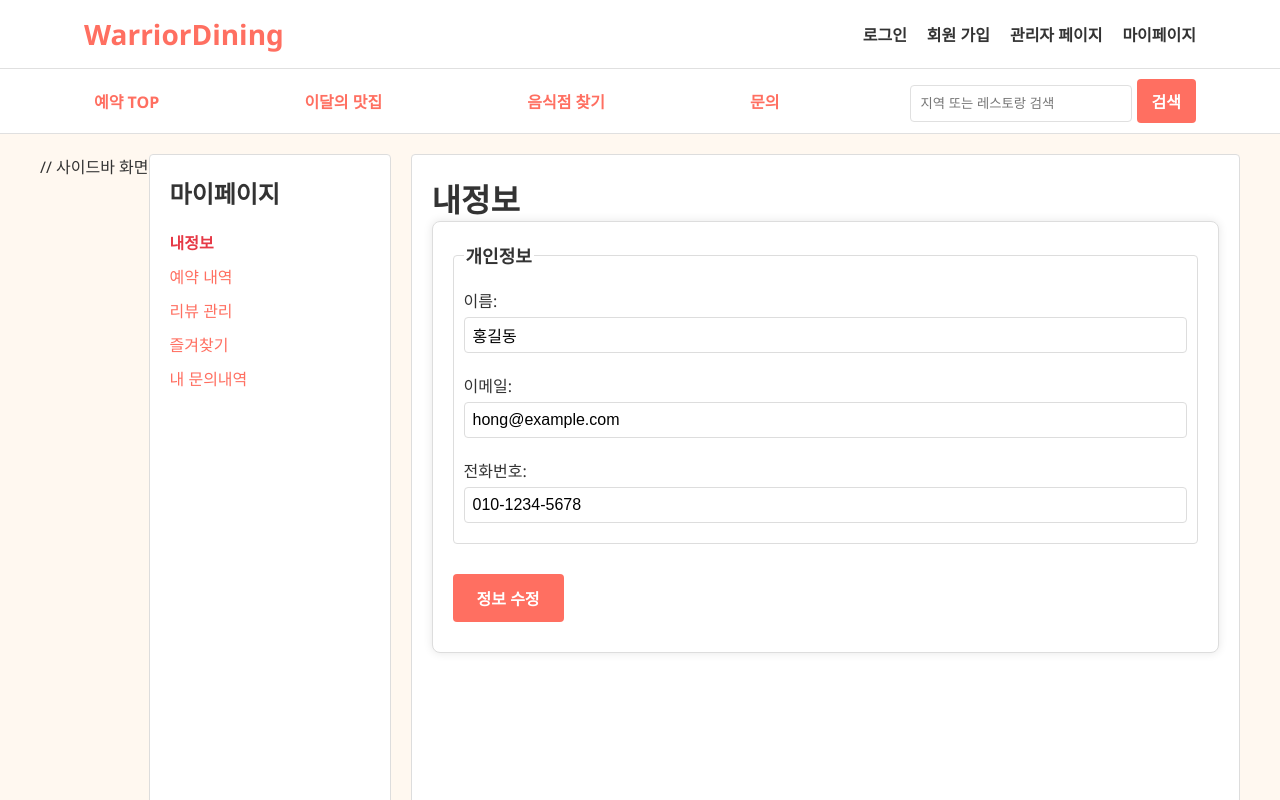
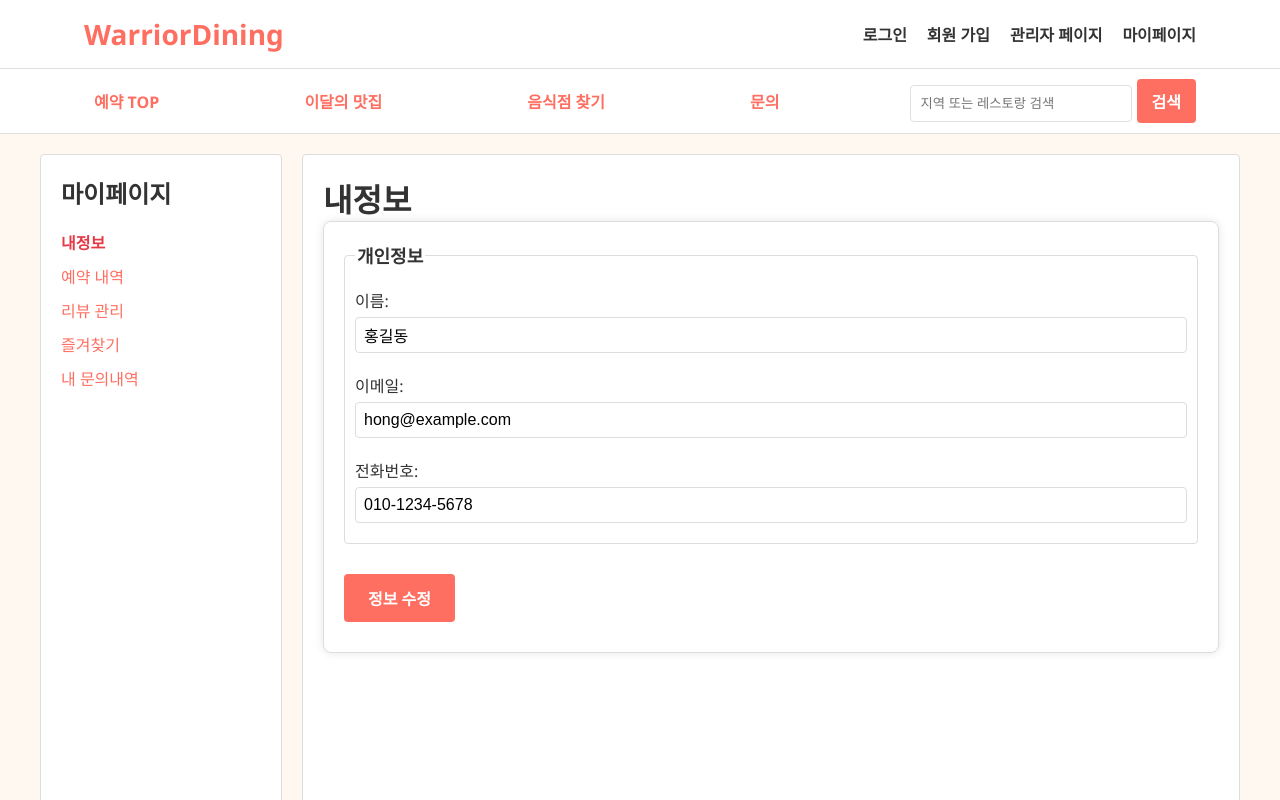
Before and after one commit to warrior-dining/warrior-dining-front, a React (Create React App) app: page /mypage/main in a window 1280 px wide. Shown: the top 800 px of the page. Built offline with nearby package versions, Linux system fonts and the light colour scheme.

Commit message:
[#10] 마이페이지 필요없는 주석 제거

```diff
--- a/src/containers/Mypage.js
+++ b/src/containers/Mypage.js
@@ -10,7 +10,6 @@ const Mypage = () => {
     return (
         <>
         <main className="mypage-container">
-//        사이드바 화면
         <MypageSidebar />
 
       <div className="mypage-content">
```
